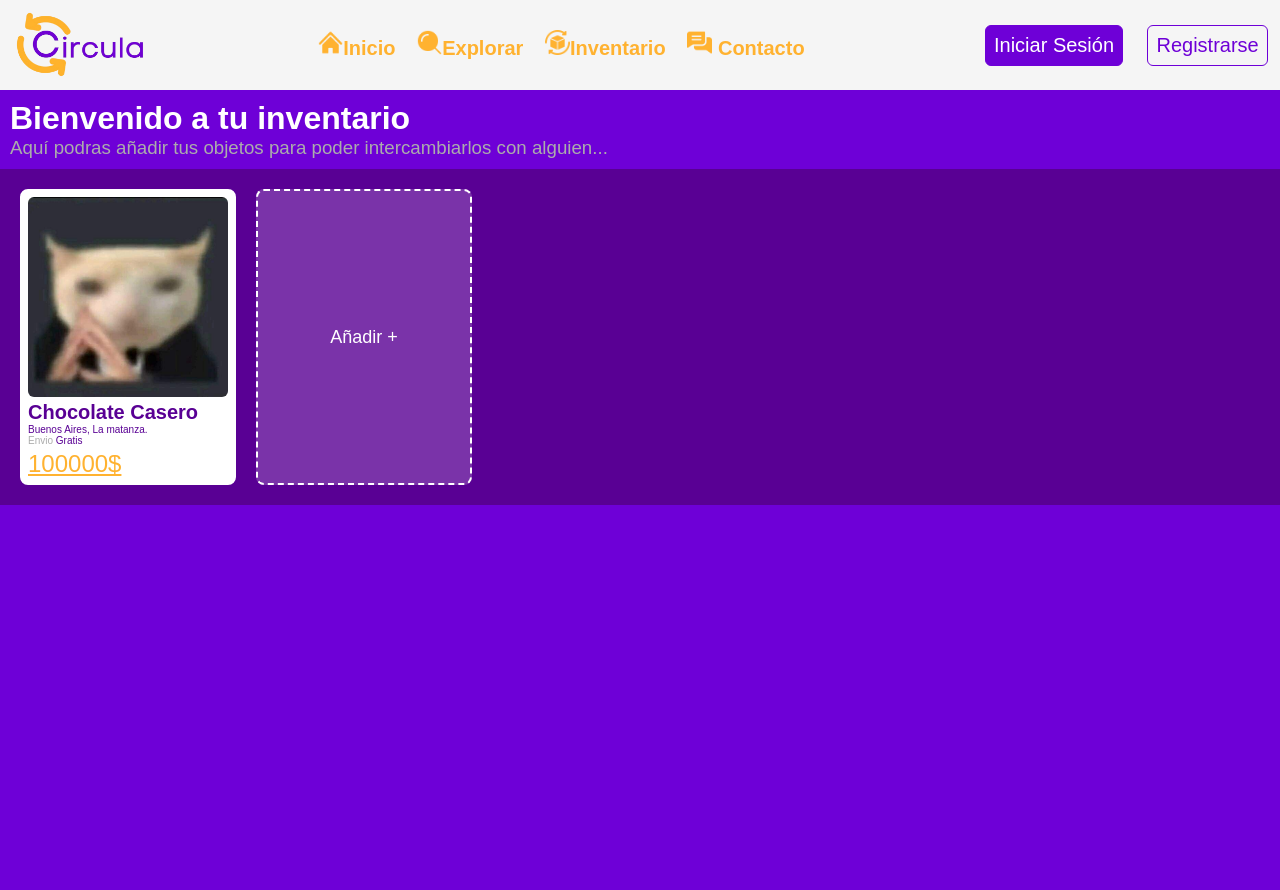
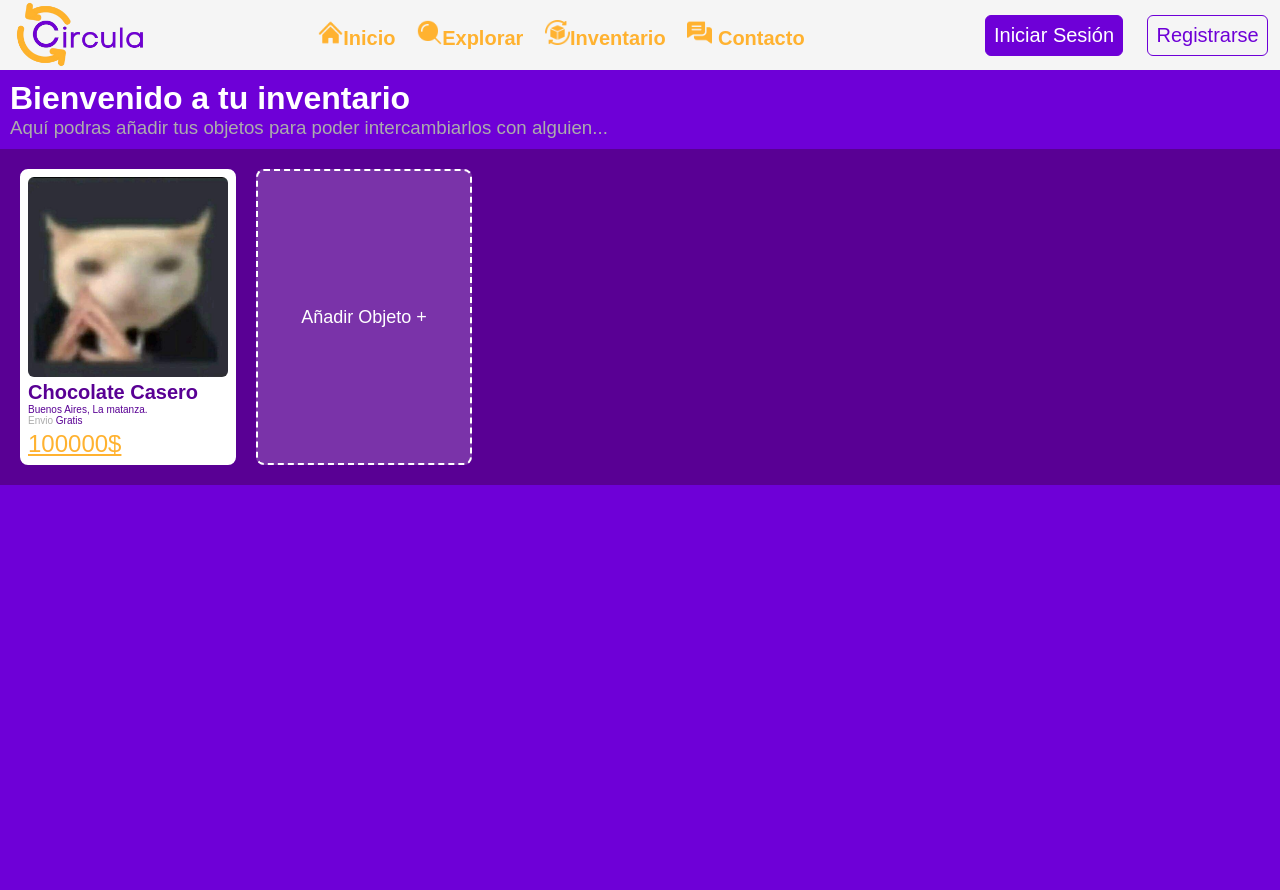
Before and after one commit to Antu27-a/Circula, a PHP site: page /view/pages/inventario.html in a window 1280 px wide. After the commit the page ends 485 px from the top, so only its background shows below. Run offline with PHP 8.4, Linux system fonts and the light colour scheme.

Commit message:
ojand0
U4FEPIG

```diff
--- a/view/css/global.css
+++ b/view/css/global.css
@@ -24,7 +24,7 @@ body{
 }
 
 header {
-    height: 90px;
+    height: 70px;
     width: 100%;
     display: flex;
     flex-direction: row;
--- a/view/pages/contacto.html
+++ b/view/pages/contacto.html
@@ -72,7 +72,6 @@
                     <form class="formularioc" id="contact-form">
                         <input type="text" name="nombre" placeholder="Nombre completo" required>
                         <input type="email" name="email" placeholder="Email" required>
-                        <input type="tel" name="telefono" placeholder="Teléfono">
                         <input type="text" name="asunto" placeholder="Asunto" required>
                         <textarea name="mensaje" placeholder="Mensaje" rows="5" required></textarea>
                         <button type="submit"><span>Enviar mensaje</span></button>
--- a/view/pages/inventario.html
+++ b/view/pages/inventario.html
@@ -41,7 +41,7 @@
                 </div>
             </div>
             <div class="añadir-objeto">
-                <input type="submit" value="Añadir +">
+                <input type="submit" value="Añadir Objeto +">
             </div>
         </div>
     </main>
```
